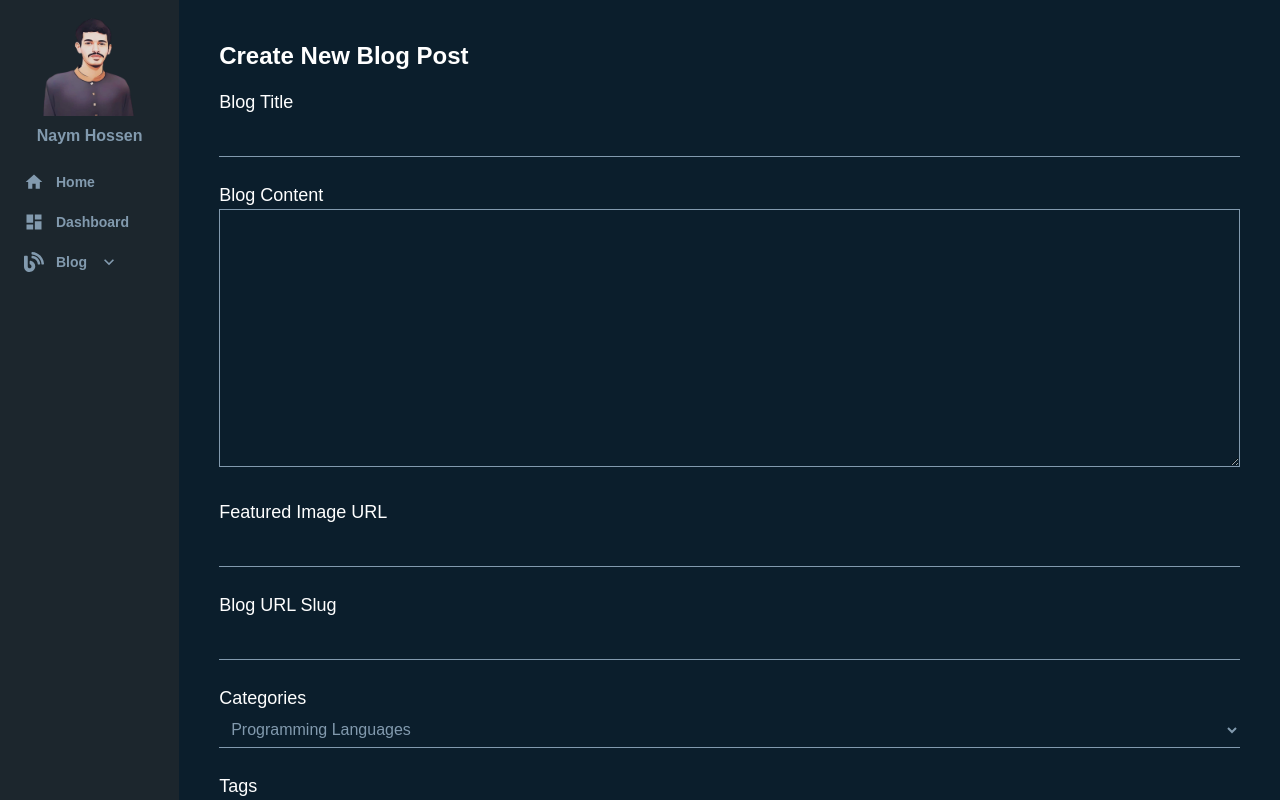
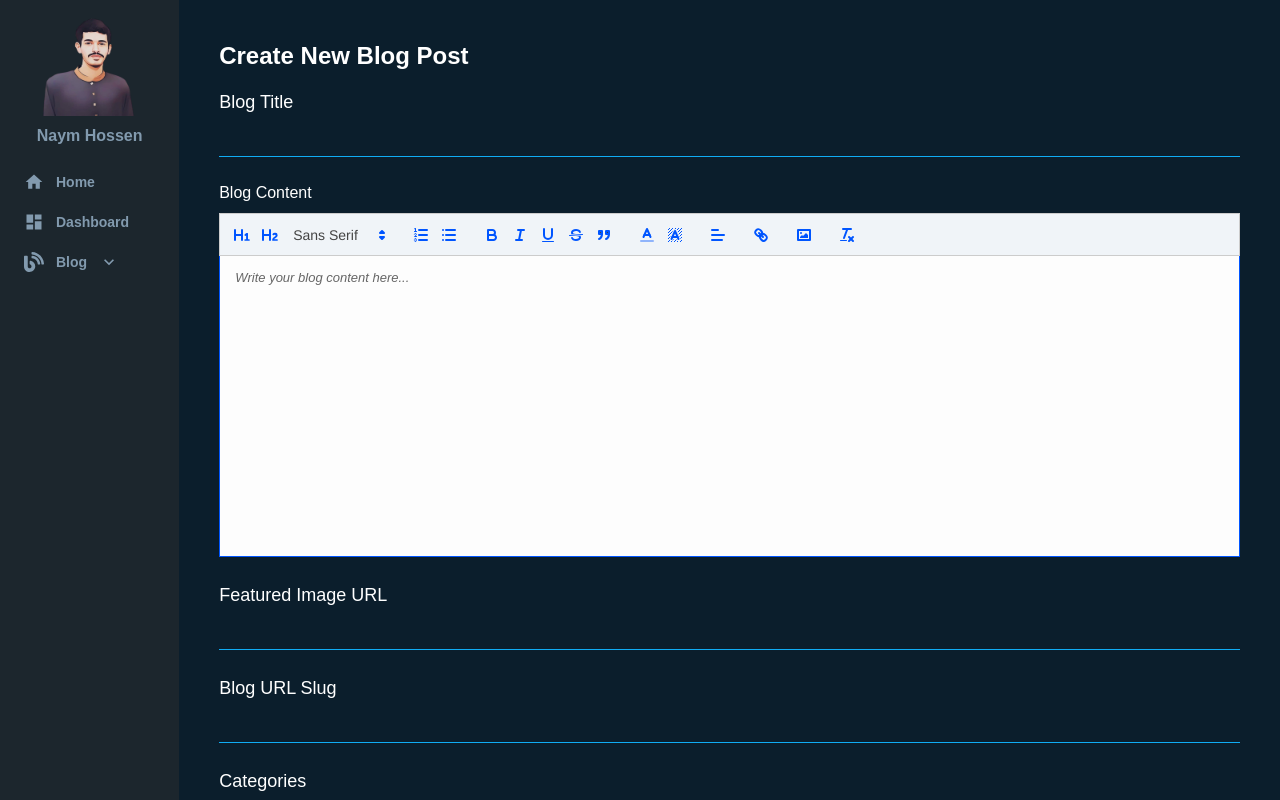
Before and after one commit to naymHdev/naym-hossen-portfolio, a Next.js app: page /addBlog in a window 1280 px wide. Shown: the top 800 px of the page. Built offline with nearby package versions, Linux system fonts and the light colour scheme.

Commit message:
[added a ] react qule for blog post

```diff
--- a/package.json
+++ b/package.json
@@ -22,6 +22,7 @@
     "react-hook-form": "^7.53.1",
     "react-hot-toast": "^2.4.1",
     "react-icons": "^5.3.0",
+    "react-quill": "^2.0.0",
     "react-slick": "^0.30.2",
     "slick-carousel": "^1.8.1"
   },
--- a/src/components/AdminDashboardComponents/CreateBlogPost/CreateBlogPost.jsx
+++ b/src/components/AdminDashboardComponents/CreateBlogPost/CreateBlogPost.jsx
@@ -3,6 +3,46 @@
 import { useForm } from "react-hook-form";
 import { useState } from "react";
 import axios from "axios";
+import ReactQuill from "react-quill";
+import "react-quill/dist/quill.snow.css";
+import "./blogPost.css";
+
+// Define a custom toolbar
+const modules = {
+  toolbar: {
+    container: [
+      [{ header: "1" }, { header: "2" }, { font: [] }],
+      [{ list: "ordered" }, { list: "bullet" }],
+      ["bold", "italic", "underline", "strike", "blockquote"],
+      [{ color: [] }, { background: [] }],
+      [{ align: [] }],
+      ["link"],
+      ["image"],
+      ["clean"],
+    ],
+    handlers: {
+      image: () => handleImageUpload(),
+    },
+  },
+};
+
+const formats = [
+  "header",
+  "font",
+  "size",
+  "bold",
+  "italic",
+  "underline",
+  "strike",
+  "blockquote",
+  "list",
+  "bullet",
+  "indent",
+  "link",
+  "color",
+  "background",
+  "align",
+];
 
 export const categories = [
   { value: "programmingLanguages", label: "Programming Languages" },
@@ -52,22 +92,20 @@ export const categories = [
 ];
 
 const CreateBlogPost = () => {
+  const [content, setContent] = useState("");
   const {
     register,
     handleSubmit,
     formState: { errors },
   } = useForm();
-  const [status, setStatus] = useState("draft"); // Blog post status
 
   const onSubmit = async (data) => {
-    console.log("blog__data", data);
-    // Post form data to your Next.js API route
-    // try {
-    //   const response = await axios.post("/api/blog-posts", { ...data, status });
-    //   console.log("Blog post created:", response.data);
-    // } catch (error) {
-    //   console.error("Error creating blog post:", error);
-    // }
+    try {
+      await axios.post("/api/blog-posts", { ...data, content });
+      console.log("Blog post created successfully");
+    } catch (error) {
+      console.error("Error creating blog post:", error);
+    }
   };
 
   return (
@@ -84,24 +122,24 @@ const CreateBlogPost = () => {
           <input
             type="text"
             {...register("title", { required: true })}
-            className="w-full p-2 border-b bg-transparent focus:outline-none border-foreground"
+            className="w-full p-2 border-b bg-transparent focus:outline-none border-primaryColor"
           />
           {errors.title && <p className="text-red-500">Title is required</p>}
         </div>
 
         {/* Blog Post Content */}
         <div>
-          <label htmlFor="content" className="block text-lg text-white">
+          <label htmlFor="content" className="block text-white mb-2">
             Blog Content
           </label>
-          <textarea
-            {...register("content", { required: true })}
-            className="w-full p-2 border bg-transparent focus:outline-none border-foreground"
-            rows="10"
-          ></textarea>
-          {errors.content && (
-            <p className="text-red-500">Content is required</p>
-          )}
+          <ReactQuill
+            theme="snow"
+            value={content}
+            onChange={setContent}
+            modules={modules}
+            formats={formats}
+            placeholder="Write your blog content here..."
+          />
         </div>
 
         {/* Blog Featured Image */}
@@ -112,7 +150,7 @@ const CreateBlogPost = () => {
           <input
             type="text"
             {...register("featuredImage", { required: true })}
-            className="w-full p-2 border-b bg-transparent focus:outline-none border-foreground"
+            className="w-full p-2 border-b bg-transparent focus:outline-none border-primaryColor"
           />
           {errors.featuredImage && (
             <p className="text-red-500">Image URL is required</p>
@@ -127,7 +165,7 @@ const CreateBlogPost = () => {
           <input
             type="text"
             {...register("slug", { required: true })}
-            className="w-full p-2 border-b bg-transparent focus:outline-none border-foreground"
+            className="w-full p-2 border-b bg-transparent focus:outline-none border-primaryColor"
           />
           {errors.slug && <p className="text-red-500">Slug is required</p>}
         </div>
@@ -139,7 +177,7 @@ const CreateBlogPost = () => {
           </label>
           <select
             {...register("categories", { required: true })}
-            className="w-full p-2 border-b bg-transparent focus:outline-none border-foreground"
+            className="w-full p-2 border-b bg-transparent focus:outline-none border-primaryColor"
           >
             <option value="" disabled>
               Select a Category
@@ -165,7 +203,7 @@ const CreateBlogPost = () => {
             type="text"
             {...register("tags", { required: true })}
             placeholder="Separate tags with commas"
-            className="w-full p-2 border-b bg-transparent focus:outline-none border-foreground"
+            className="w-full p-2 border-b bg-transparent focus:outline-none border-primaryColor"
           />
           {errors.tags && <p className="text-red-500">Tags are required</p>}
         </div>
@@ -178,7 +216,7 @@ const CreateBlogPost = () => {
           <input
             type="date"
             {...register("dateCreated", { required: true })}
-            className="w-full p-2 border-b bg-transparent focus:outline-none border-foreground"
+            className="w-full p-2 border-b bg-transparent focus:outline-none border-primaryColor"
           />
           {errors.dateCreated && (
             <p className="text-red-500">Date is required</p>
@@ -192,8 +230,7 @@ const CreateBlogPost = () => {
           </label>
           <select
             {...register("status", { required: true })}
-            onChange={(e) => setStatus(e.target.value)}
-            className="w-full p-2 border-b bg-transparent focus:outline-none border-foreground"
+            className="w-full p-2 border-b bg-transparent focus:outline-none border-primaryColor"
           >
             <option value="draft">Draft</option>
             <option value="published">Published</option>
@@ -208,7 +245,7 @@ const CreateBlogPost = () => {
           <input
             type="text"
             {...register("author", { required: true })}
-            className="w-full p-2 border-b bg-transparent focus:outline-none border-foreground"
+            className="w-full p-2 border-b bg-transparent focus:outline-none border-primaryColor"
           />
           {errors.author && <p className="text-red-500">Author is required</p>}
         </div>
@@ -220,7 +257,7 @@ const CreateBlogPost = () => {
           </label>
           <textarea
             {...register("excerpt", { required: true })}
-            className="w-full p-2 border-b bg-transparent focus:outline-none border-foreground"
+            className="w-full p-2 border-b bg-transparent focus:outline-none border-primaryColor"
             rows="3"
           ></textarea>
           {errors.excerpt && (
--- /dev/null
+++ b/src/components/AdminDashboardComponents/CreateBlogPost/blogPost.css
@@ -0,0 +1,37 @@
+/* Custom styles for ReactQuill */
+
+/* Toolbar Styling */
+.ql-toolbar {
+    background-color: #f0f4f8; /* Light background for toolbar */
+    border: 1px solid #ccc; /* Border for the toolbar */
+    padding: 10px;
+  }
+
+  /* Editor Container Styling */
+  .ql-container {
+    background-color: #fdfdfd; /* Light background for the editor */
+    border: 1px solid #ccc; /* Border for the editor */
+    /* border-radius: 5px; */
+  }
+
+  /* Content Area Styling */
+  .ql-editor {
+    min-height: 300px; /* Minimum height of the content area */
+    font-family: 'Arial', sans-serif; /* Custom font for the editor */
+    color: #333; /* Text color */
+    line-height: 1.6;
+  }
+
+  /* Customize toolbar buttons */
+  .ql-toolbar .ql-stroke {
+    stroke: #0055ff; /* Customize the stroke color of toolbar icons */
+  }
+
+  .ql-toolbar .ql-fill {
+    fill: #0055ff; /* Customize the fill color of toolbar icons */
+  }
+
+  /* Custom focus state for the editor */
+  .ql-container.ql-snow {
+    border-color: #0055ff; /* Change border color on focus */
+  }
```
Also changed, not shown: 1 other file (tests, documents, lock files or other folders).
